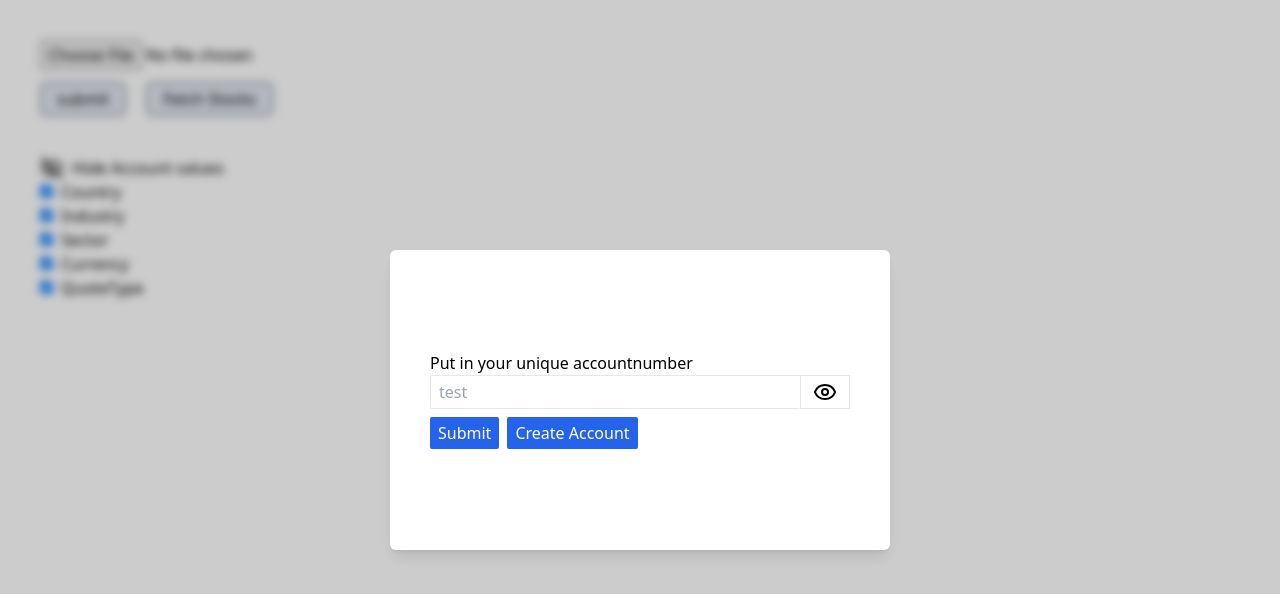
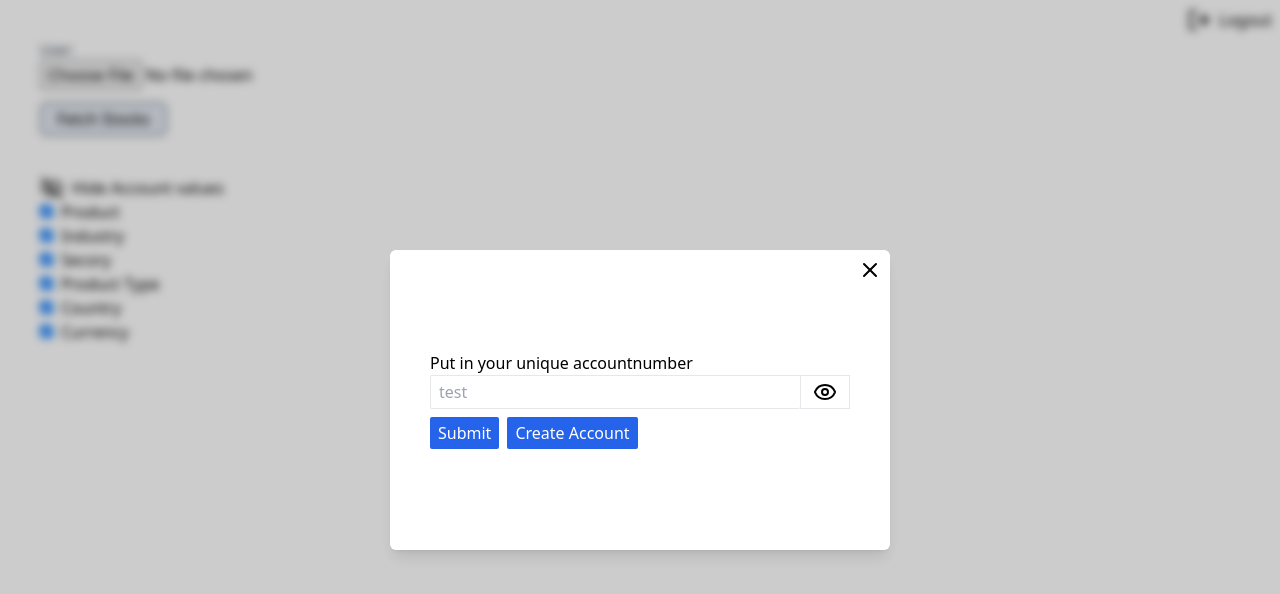
Before and after one commit to joepbuhre/portfolio-tracker, a Vue app in the folder frontend/: page /#/ in a window 1280 px wide. Shown: the top 594 px of the page. Built offline with nearby package versions, Linux system fonts and the light colour scheme.

Commit message:
Updated backend & frontend

```diff
--- a/frontend/src/views/HomeView.vue
+++ b/frontend/src/views/HomeView.vue
@@ -1,7 +1,15 @@
 <template>
+    <button class="fixed top-2 right-2 flex gap-2" @click="logout">
+        <LogOut />
+        Logout
+    </button>
     <div class="flex fixed inset-0 justify-center items-center bg-black bg-opacity-20 backdrop-blur-sm" v-if="showLogin" @click.self="showLogin = false">
-        <div class="bg-white shadow-lg w-[500px] h-[300px] rounded-md flex justify-center items-center px-10">
+        <div class="bg-white shadow-lg w-[500px] h-[300px] rounded-md flex justify-center items-center px-10 relative">
+            <button class="absolute top-2 right-2" @click="showLogin = false">
+                <X />
+            </button>
             <div class="w-full">
+                <form @submit.prevent="login">
                     <label for="accountid">Put in your unique accountnumber</label>
                     <div class="flex w-full">
                         <input
@@ -19,17 +27,18 @@
                         </button>
                     </div>
 
-                <button class="mt-2 bg-blue-600 text-white px-2 py-1 rounded-sm" @click="login">Submit</button>
+                    <button class="mt-2 bg-blue-600 text-white px-2 py-1 rounded-sm" @click="login" type="submit">Submit</button>
                     <button class="mt-2 bg-blue-600 text-white px-2 py-1 rounded-sm ml-2" @click="createAccount">Create Account</button>
 
+                </form>
             </div>
         </div>
     </div>
     <div class="flex">
         <div class="w-1/5">
+            <h3 class="text-sm text-gray-700">User: {{ accountNumber }}</h3>
             <input type="file" v-on:change="handleFile">
             <div class="flex gap-5 mt-3 mb-10">
-                <button class="bg-slate-200 rounded-md border border-solid border-slate-600 px-4 py-1" @click="populateTables">submit</button>
                 <button class="bg-slate-200 rounded-md border border-solid border-slate-600 px-4 py-1" @click="fetchStocks">Fetch Stocks</button>
             </div>
             <button @click="showAccountValues = !showAccountValues" class="flex gap-2">
@@ -40,8 +49,8 @@
                 </p>
             </button>
             <div v-for="groupby in groupbys">
-                <input type="checkbox" v-model="selectGroupbys" :value="groupby" :id="groupby">
-                <label class="capitalize pl-2" :for="groupby">{{ groupby }}</label>
+                <input type="checkbox" v-model="selectGroupbys" :value="groupby.value" :id="groupby.value">
+                <label class="capitalize pl-2" :for="groupby.value">{{ groupby.name }}</label>
             </div>
         </div>
         <div class="w-full grid grid-cols-1 gap-3">
@@ -80,28 +89,30 @@
 </style>
 
 <script setup lang="ts">
-import { onMounted, ref } from "vue";
+import { computed, onMounted, ref } from "vue";
 import { api } from "../utils/api";
 import { AxiosResponse } from "axios";
-import { Eye, EyeOffIcon } from 'lucide-vue-next'
+import { Eye, EyeOffIcon, LogOut, X } from 'lucide-vue-next'
 
 
 // Get all group by options
-type groupbyOptions =  'country' | 'industry' | 'sector' | 'currency' | 'quoteType'
+type groupbyOptions = 'description' | 'country' | 'industry' | 'sector' | 'currency' | 'quoteType'
 
-const groupbys = ref<groupbyOptions[]>([
-    'country'
+const groupbys = ref<{name: string, value: groupbyOptions}[]>([
+     {'name': 'Product', value: 'description'}
+    ,{'name': 'Industry', value: 'industry'}
+    ,{'name': 'Secory', value: 'sector'}
+    ,{'name': 'Product Type', value: 'quoteType'}
+    ,{'name': 'Country', value: 'country'}
+    ,{'name': 'Currency', value: 'currency'}
+])
+const selectGroupbys = ref<groupbyOptions[]>([
+     'description'
     ,'industry'
     ,'sector'
+    ,'quoteType'
+    ,'country'
     ,'currency'
-    ,'quoteType'
-])
-const selectGroupbys = ref<groupbyOptions[]>([
-    'country'
-    ,'industry'
-    ,'sector'
-    ,'currency'
-    ,'quoteType'
 ])
 
 interface GroupDf {
@@ -115,9 +126,6 @@ const resp = ref<{ name: string; data: GroupDf[] }[]>([]);
 
 const handleFile = (e: Event) => {
     const target = e.target as HTMLInputElement
-    target?.files?.[0]?.text().then((res: any) => {
-        fileValue.value = res
-    })
     if (target?.files?.length && target?.files?.length > 0) {
         file.value = target.files[0]
         populateTables()
@@ -134,23 +142,29 @@ const populateTables = () => {
     resp.value = [];
 
     if(file.value !== null) {
-        [...selectGroupbys.value, 'Product'].forEach((el) => {
         const formdata = new FormData()
         formdata.append('file', <File>file.value)
-            api.post(`/dataframe/${el}`, formdata).then((res: AxiosResponse) => {
+        if(accountNumber.value !== null) {
+            api.post(`/add-shares`, formdata).then((res: AxiosResponse) => {
+                fetchStocks()
+            });
+        } else {
+            [...selectGroupbys.value, 'description'].forEach((el) => {
+                api.post(`/stocks/anonymous/${el}`, formdata).then((res: AxiosResponse) => {
                     resp.value.push({
                         name: el,
                         data: res.data,
                     });
                 });
-        });
+            })
+        }
     }
 }
 
 const fetchStocks = () => {
     resp.value = [];
 
-    [...selectGroupbys.value, 'description'].forEach((el) => {
+    [...selectGroupbys.value].forEach((el) => {
         console.log(el)
         api.get(`/stocks/${el}`,{headers: {'x-userid': accountNumber.value}} ).then((res: AxiosResponse) => {
             resp.value.push({
@@ -161,7 +175,6 @@ const fetchStocks = () => {
     });
 
 }
-
 
 const formatPercentage = (num: number) => {
     const formatter = new Intl.NumberFormat('nl-NL', {
@@ -190,6 +203,13 @@ const showLogin = ref<boolean>(true);
 const showAccountId = ref<boolean>(false)
 const showAccountValues = ref<boolean>(true)
 
+onMounted(() => {
+    const userid = localStorage.getItem('x-userid')
+    if(userid) {
+        accountNumber.value = userid
+        login()
+    }
+})
 
 const toggleShowAccountId = () => showAccountId.value = !showAccountId.value
 
@@ -208,9 +228,17 @@ const login = () => {
     }).then(res => {
         const data: {success: boolean} = res.data
         showLogin.value = false
+        localStorage.setItem('x-userid', <string>accountNumber.value)
     }).catch(err => {
         // TODO Error
     })
 }
 
+const logout = () => {
+    showLogin.value = true
+    accountNumber.value = null
+    resp.value = []
+    localStorage.removeItem('x-userid')
+}
+
 </script>
```
Also changed, not shown: 2 other files (tests, documents, lock files or other folders). Lines whose indentation alone changed are shown as unchanged.
